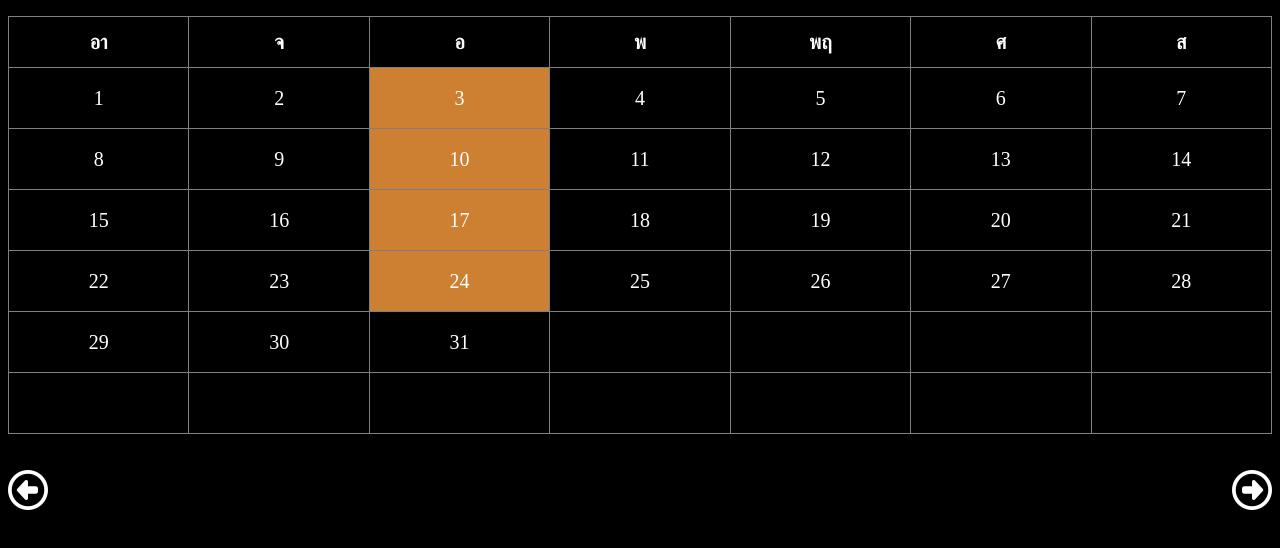
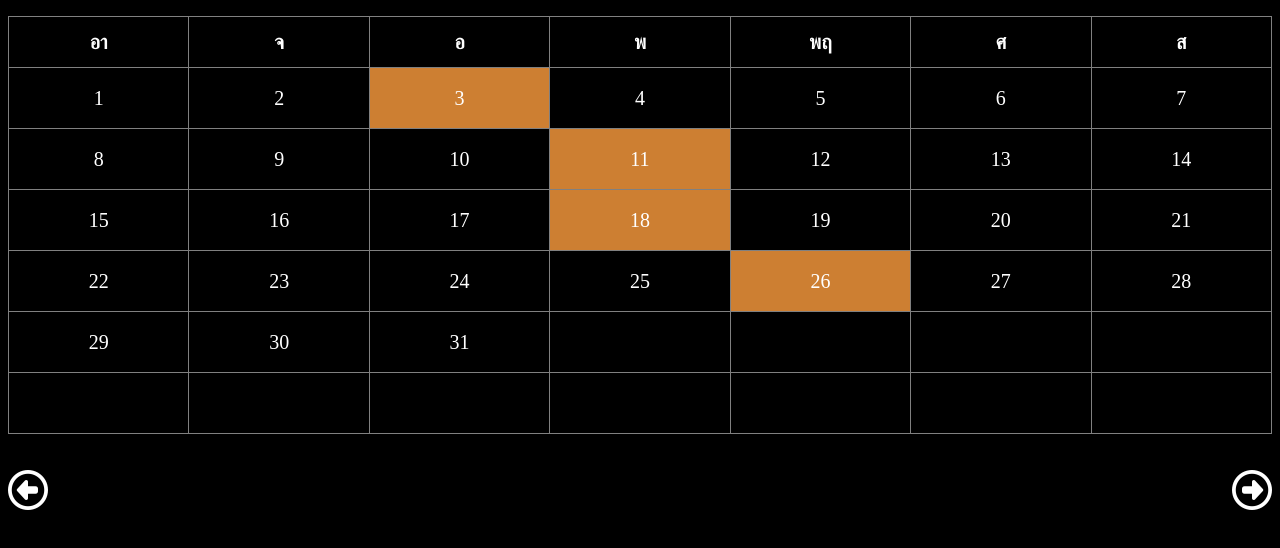
Before and after one commit to epi4t/wanpra-calendar, a plain HTML site: page index.html in a window 1280 px wide. Shown: the part 164-712 px from the top of the page. Drawn offline with Linux system fonts and the light colour scheme.

Commit message:
Update10032569 index.html

```diff
--- a/index.html
+++ b/index.html
@@ -225,20 +225,6 @@
 
       // ข้อมูลวันพระในแต่ละปี
       var วันพระ = {
-        2024: {
-          0: [4, 10, 18, 25], // มกราคม
-          1: [2, 19, 17, 24], // กุมภาพันธ์
-          2: [3, 19, 17, 24],
-          3: [1, 8, 16, 23],
-          4: [1, 7, 15, 22, 30],
-          5: [6, 14, 21, 29],
-          6: [5, 13, 20, 21, 28],
-          7: [4, 12, 19, 27],
-          8: [2, 10, 17, 25],
-          9: [2, 10, 17, 25, 31],
-          10: [8, 15, 23, 30],
-          11: [2, 15, 23, 29],
-        },
         2025: {
           0: [6, 13, 21, 28], // มกราคม
           1: [5, 12, 20, 26], // กุมภาพันธ์
@@ -254,19 +240,33 @@
           11: [5, 13, 19, 27],
         },
         2026: {
-          0: [5, 12, 19, 26], // มกราคม
-          1: [3, 10, 17, 24], // กุมภาพันธ์
-          2: [3, 10, 17, 24],
-          3: [3, 10, 17, 24],
-          4: [3, 10, 17, 24],
-          5: [3, 10, 17, 24],
-          6: [3, 10, 17, 24],
-          7: [3, 10, 17, 24],
-          8: [3, 10, 17, 24],
-          9: [3, 10, 17, 24],
-          10: [3, 10, 17, 24],
-          11: [3, 10, 17, 24],
+          0: [3, 11, 18, 26], // มกราคม
+          1: [2, 10, 16, 24], // กุมภาพันธ์
+          2: [3, 11, 18, 26],
+          3: [2, 10, 16, 24],
+          4: [1, 9, 16, 24, 31],
+          5: [8, 14, 22, 29],
+          6: [7, 14, 22, 29, 30],
+          7: [6, 13, 21, 28],
+          8: [5, 11, 19, 26],
+          9: [4, 11, 19, 26],
+          10: [3, 9, 17, 24],
+          11: [2, 9, 17, 24],
         },
+        2027: {
+          0: [1, 7, 15, 22, 30], // มกราคม
+          1: [6, 14, 21], // กุมภาพันธ์
+          2: [1, 7, 15, 22, 30],
+          3: [6, 14, 21, 29],
+          4: [5, 13, 20, 28],
+          5: [4, 12, 19, 27],
+          6: [3, 11, 18, 19, 26],
+          7: [2, 10, 17, 25, 31],
+          8: [8, 15, 23, 30],
+          9: [8, 15, 23, 29],
+          10: [6, 13, 21, 28],
+          11: [6, 13, 21, 27],
+        }
       };
 
       function วันเดือนปีปัจจุบัน() {
```
